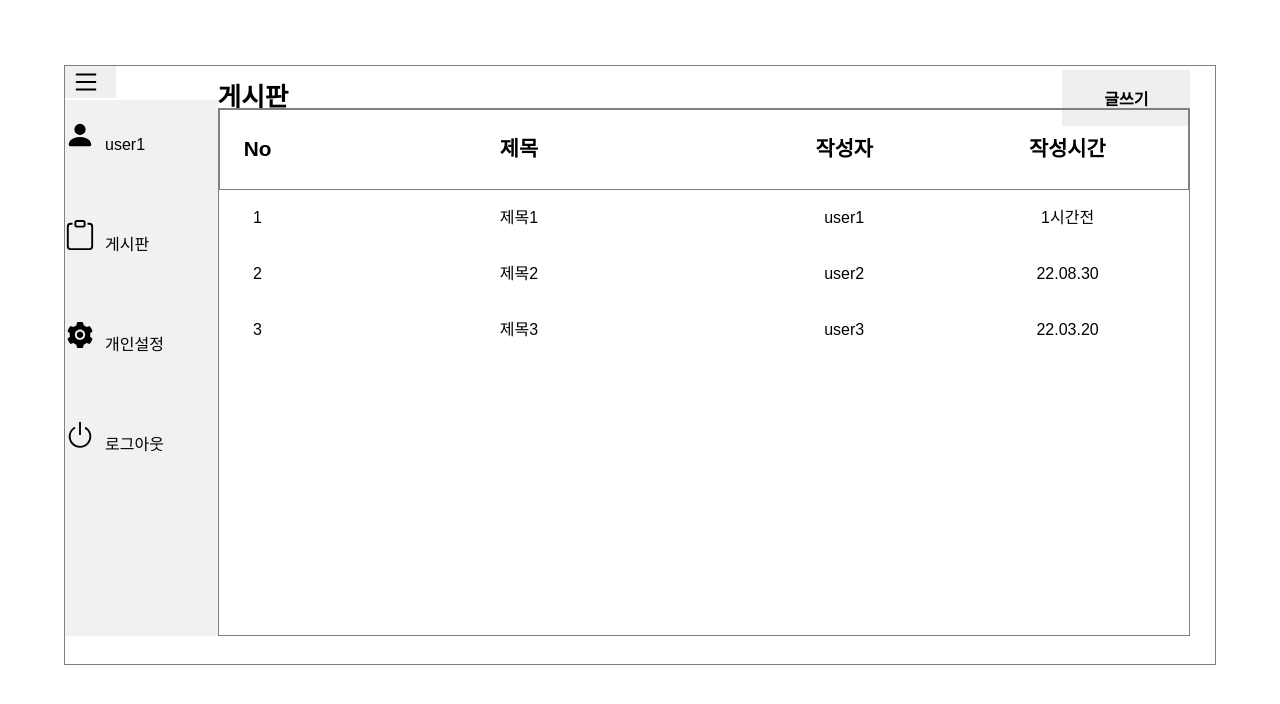
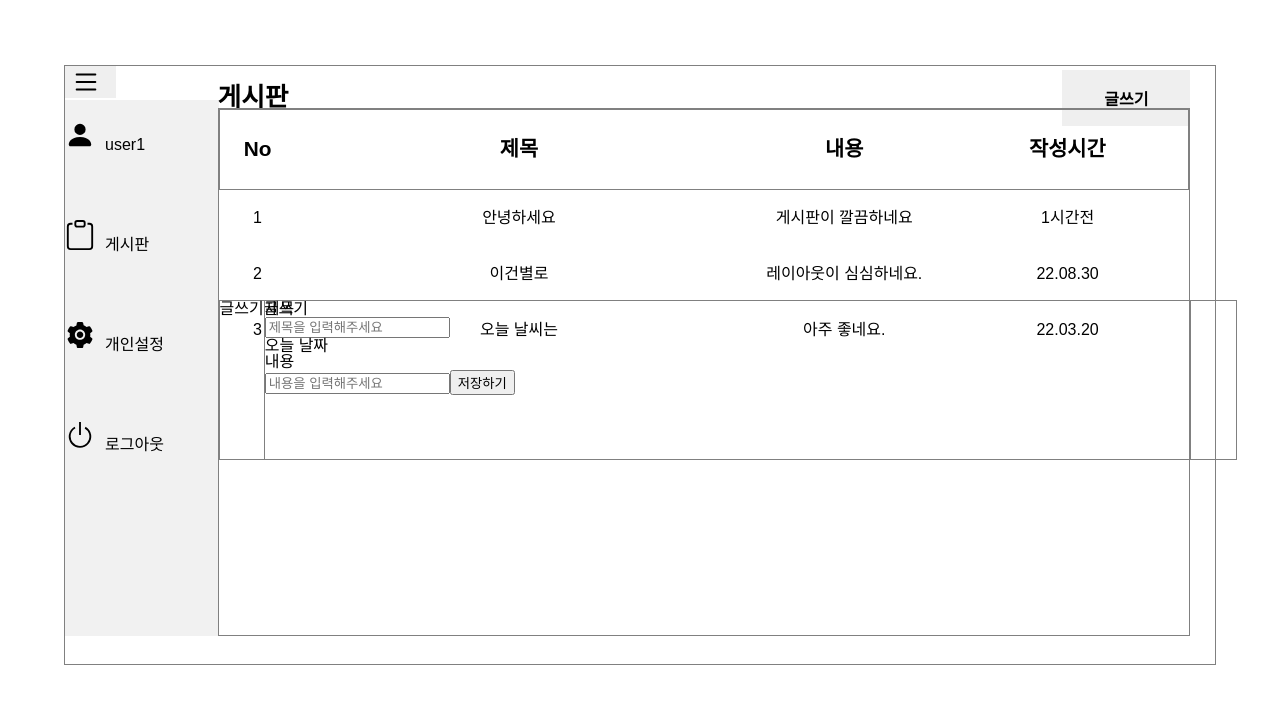
Before and after one commit to KOWOONLEE/5th_mini_notice_board, a React (Create React App) app: page /notice in a window 1280 px wide. Shown: the top 704 px of the page. Built offline with nearby package versions, Linux system fonts and the light colour scheme.

Commit message:
Modify: 모달창 삭제 예정 인풋창 옮김

```diff
--- a/public/data/notice.json
+++ b/public/data/notice.json
@@ -2,20 +2,20 @@
   "notices": [
     {
       "no": 1,
-      "title": "제목1",
-      "author": "user1",
+      "title": "안녕하세요",
+      "content": "게시판이 깔끔하네요",
       "time": "1시간전"
     },
     {
       "no": 2,
-      "title": "제목2",
-      "author": "user2",
+      "title": "이건별로",
+      "content": "레이아웃이 심심하네요.",
       "time": "22.08.30"
     },
     {
       "no": 3,
-      "title": "제목3",
-      "author": "user3",
+      "title": "오늘 날씨는",
+      "content": "아주 좋네요.",
       "time": "22.03.20"
     }
   ]
--- a/src/components/Modal.js
+++ b/src/components/Modal.js
@@ -1,21 +1,22 @@
 import { useState, useEffect } from "react";
 import styled from "styled-components";
 
-const Modal = ({ titleText, setTitleText, contentText, setContentText }) => {
-  const handleTitle = (e) => {
-    setTitleText(e.target.value);
+const Modal = ({ noticeContent, setNoticeContent, contents, setContents }) => {
+  const getValue = (e) => {
+    const { name, value } = e.target;
+    setNoticeContent({
+      ...noticeContent,
+      [name]: value,
+    });
+    console.log(noticeContent);
   };
 
-  const handleContent = (e) => {
-    setContentText(e.target.value);
+  const clickSubmit = (e) => {
+    // e.preventDefault();
+    setContents(contents.concat({ ...noticeContent }));
   };
 
-  const clickButton = (e) => {
-    e.preventDefault();
-    handleTitle();
-    handleContent();
-  };
-
+  console.log(contents);
   return (
     <ModalWrapper>
       <div className="modalContainer">
@@ -24,20 +25,20 @@ const Modal = ({ titleText, setTitleText, contentText, setContentText }) => {
           <form>
             <h2>제목</h2>
             <input
-              onChange={handleTitle}
-              value={titleText}
+              name="title"
+              onChange={getValue}
               className="titleInput"
               placeholder="제목을 입력해주세요"
             ></input>
             <p>오늘 날짜</p>
             <h2>내용</h2>
             <input
-              onChange={handleContent}
-              value={contentText}
+              name="content"
+              onChange={getValue}
               className="contentInput"
               placeholder="내용을 입력해주세요"
             ></input>
-            <button onClick={clickButton} className="saveBtn">
+            <button onClick={clickSubmit} className="saveBtn">
               저장하기
             </button>
           </form>
@@ -47,6 +48,7 @@ const Modal = ({ titleText, setTitleText, contentText, setContentText }) => {
   );
 };
 export default Modal;
+
 const ModalWrapper = styled.div`
   width: 100%;
   height: 100vh;
--- a/src/pages/Notice.js
+++ b/src/pages/Notice.js
@@ -5,8 +5,17 @@ import Modal from "../components/Modal.js";
 const Notice = () => {
   const [contents, setContents] = useState([]);
   const [editModal, setEditModal] = useState(false);
-  const [titleText, setTitleText] = useState("");
-  const [contentText, setContentText] = useState("");
+  const [date, setDate] = useState(0);
+  // const [titleText, setTitleText] = useState("");
+  // const [contentText, setContentText] = useState("");
+  const [noticeContent, setNoticeContent] = useState({
+    no: date + 1,
+    title: "",
+    content: "",
+    time: "2022-10-19",
+  });
+
+  console.log(contents);
 
   const clickModal = () => {
     setEditModal(!editModal);
@@ -18,6 +27,21 @@ const Notice = () => {
       .then((data) => setContents(data.notices));
   }, []);
 
+  const getValue = (e) => {
+    const { name, value } = e.target;
+    setNoticeContent({
+      ...noticeContent,
+      [name]: value,
+    });
+    console.log(noticeContent);
+  };
+
+  const clickSubmit = (e) => {
+    e.preventDefault();
+    setContents(contents.concat({ ...noticeContent }));
+  };
+
+  console.log(contents);
   return (
     <NoticeWrapper>
       <div className="header">게시판</div>
@@ -26,10 +50,10 @@ const Notice = () => {
       </button>
       {editModal && (
         <Modal
-          titleText={titleText}
-          setTitleText={setTitleText}
-          contentText={contentText}
-          setContentText={setContentText}
+          contents={contents}
+          setContents={setContents}
+          noticeContent={noticeContent}
+          setNoticeContent={setNoticeContent}
         ></Modal>
       )}
       <div className="table">
@@ -38,21 +62,49 @@ const Notice = () => {
             <tr>
               <th className="number">No</th>
               <th className="title">제목</th>
-              <th className="author">작성자</th>
+              <th className="author">내용</th>
               <th className="time">작성시간</th>
             </tr>
           </thead>
           <tbody>
             {contents.map((item) => (
-              <tr value={item.no} key={item.no}>
+              <tr value={item.no} key={item.title}>
                 <td>{item.no}</td>
                 <td>{item.title}</td>
-                <td>{item.author}</td>
+                <td>{item.content}</td>
                 <td>{item.time}</td>
               </tr>
             ))}
           </tbody>
         </table>
+        <div className="editContainer">
+          <p>글쓰기</p>
+          <div className="modalContainer">
+            <h1>글쓰기</h1>
+            <div className="editContainer">
+              <form>
+                <h2>제목</h2>
+                <input
+                  name="title"
+                  onChange={getValue}
+                  className="titleInput"
+                  placeholder="제목을 입력해주세요"
+                ></input>
+                <p>오늘 날짜</p>
+                <h2>내용</h2>
+                <input
+                  name="content"
+                  onChange={getValue}
+                  className="contentInput"
+                  placeholder="내용을 입력해주세요"
+                ></input>
+                <button onClick={clickSubmit} className="saveBtn">
+                  저장하기
+                </button>
+              </form>
+            </div>
+          </div>
+        </div>
       </div>
     </NoticeWrapper>
   );
@@ -88,6 +140,15 @@ const NoticeWrapper = styled.div`
     width: 76vw;
     height: 66vh;
     border: 1px solid gray;
+
+    .editContainer {
+      display: flex;
+      position: fixed;
+      width: 76vw;
+      height: 20vh;
+      top: 300px;
+      border: 1px solid gray;
+    }
   }
 
   thead {
```
